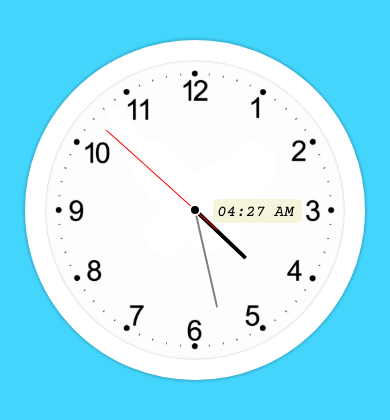
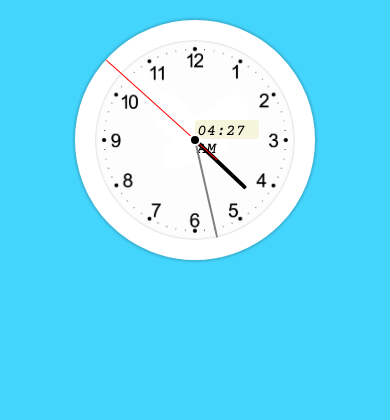
Before and after one commit to Kumardinesh1908/Analog-and-Digital-Clock, a plain HTML site: page index.html in a window 390 px wide. Drawn offline with nearby package versions, Linux system fonts and the light colour scheme.

Commit message:
made responsive

```diff
--- a/style.css
+++ b/style.css
@@ -115,3 +115,21 @@ body, html {
     font-weight: lighter;
     border-radius: 10%;
 }
+
+/* Media query for mobile devices with a maximum width of 600 pixels */
+@media only screen and (max-width: 740px) {
+
+    .clock {
+        width: 200px;
+        height: 200px;
+        margin-top: 20px;
+    }
+
+    #digitalClock {
+        width: 60px;
+        height: 15px;
+        top: 40%;
+        left: 50%;
+        padding: 2px;
+    }
+}
```
